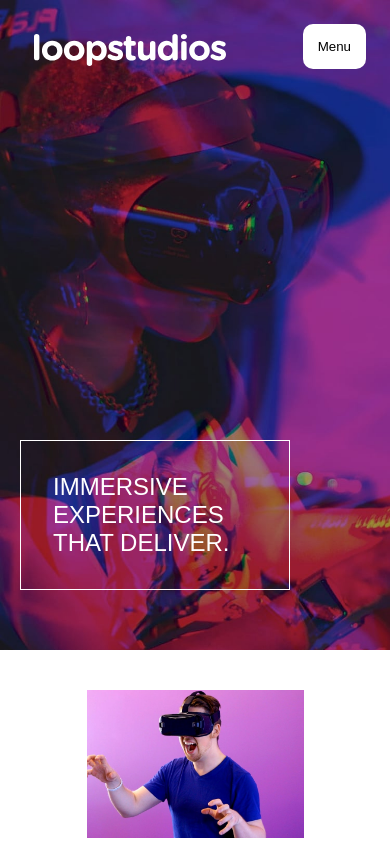
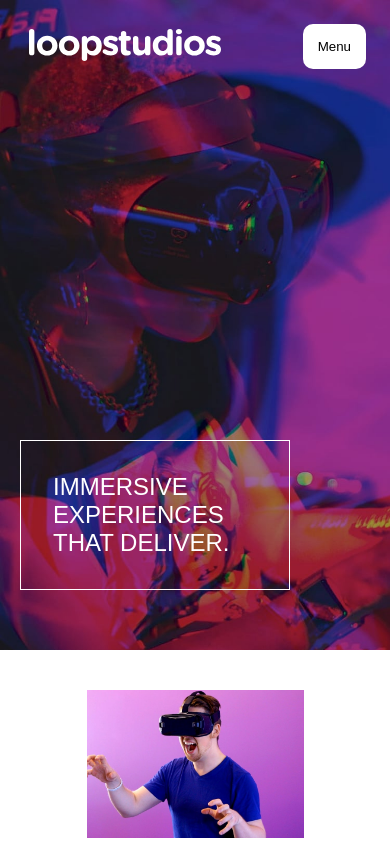
Before and after one commit to brianail/loopstudios-landing-page-main, a plain HTML site: page index.html in a window 390 px wide. Shown: the top 845 px of the page. Drawn offline with Linux system fonts and the light colour scheme.

Commit message:
Update style.css

```diff
--- a/style.css
+++ b/style.css
@@ -26,7 +26,7 @@ header{
 }
 
 .logo{
-    padding: 10px;
+    padding: 5px;
 }
 
 .top {
@@ -73,6 +73,7 @@ ul li a:hover{
     header{
         background-image: url(/images/mobile/image-hero.jpg);
         background-attachment: fixed;
+        background-size: 100%;
         height: 650px;
     }
 
```
